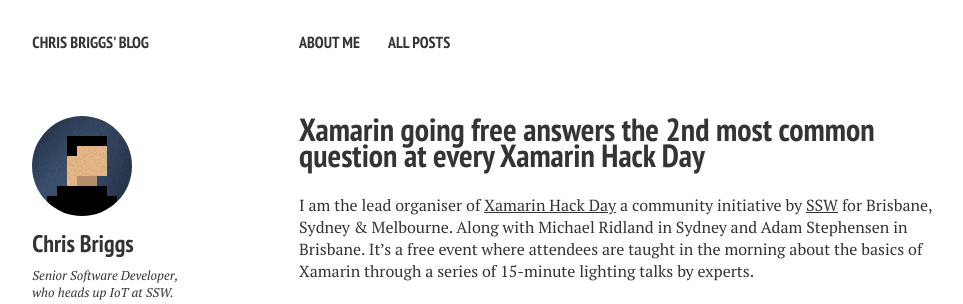
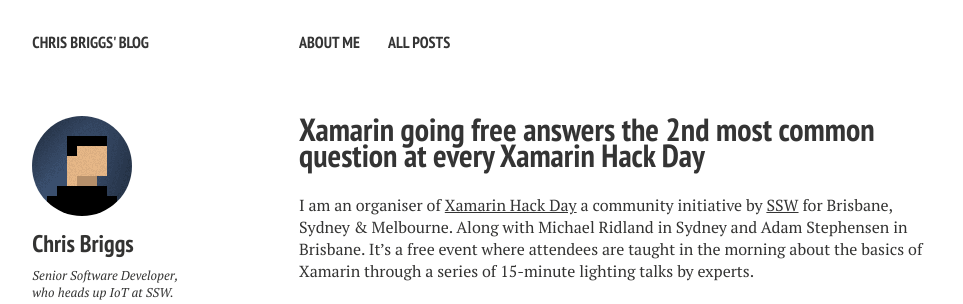
Before and after one commit to Briggsc28/briggsc28.github.io, a Jekyll site: the page built from _posts/2016-04-01-Xamarin-Free.md, in a window 1280 px wide and 900 px high, cut to the strip 0-304 px from the top of the window. Shown: the whole strip, without its empty margins (21-984 px from the left). Built offline with Jekyll 4.4.1, drawn with Linux system fonts in a browser that asks for light colours; nearby versions of some CDN libraries.

Commit message:
Update 2016-04-01-Xamarin-Free.md

```diff
--- a/_posts/2016-04-01-Xamarin-Free.md
+++ b/_posts/2016-04-01-Xamarin-Free.md
@@ -11,7 +11,7 @@
   creditlink: http://wegraphics.net/downloads/free-ultimate-blurred-background-pack/
 ---
 
-I am the lead organiser of [Xamarin Hack Day](http://xamarinhackday.com/) a community initiative by [SSW](https://www.ssw.com.au/) for Brisbane, Sydney & Melbourne. Along with Michael Ridland in Sydney and Adam Stephensen in Brisbane. It's a free event where attendees are taught in the morning about the basics of Xamarin through a series of 15-minute lighting talks by experts.
+I am an organiser of [Xamarin Hack Day](http://xamarinhackday.com/) a community initiative by [SSW](https://www.ssw.com.au/) for Brisbane, Sydney & Melbourne. Along with Michael Ridland in Sydney and Adam Stephensen in Brisbane. It's a free event where attendees are taught in the morning about the basics of Xamarin through a series of 15-minute lighting talks by experts.
 
 <iframe width="560" height="315" src="https://www.youtube.com/embed/S6iUXptxhGs" frameborder="0" allowfullscreen></iframe>
 
```
